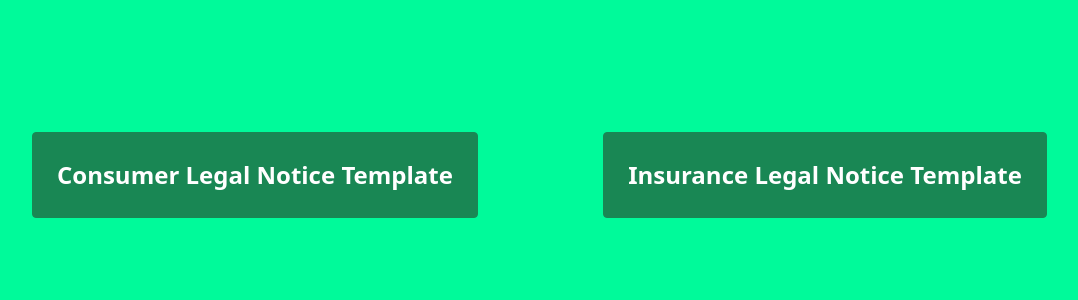
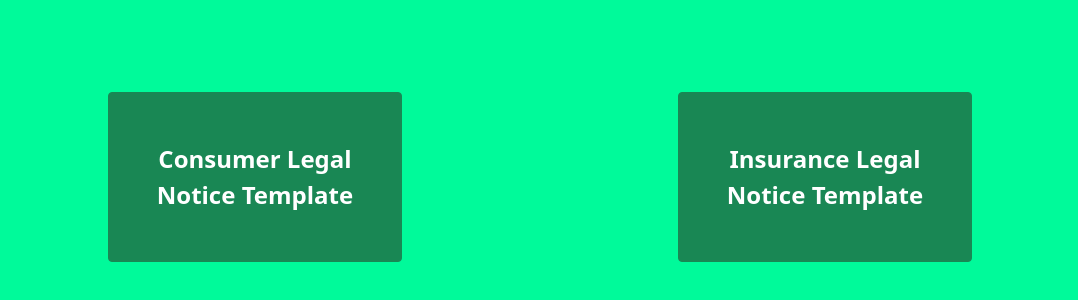
Before and after one commit to Eren00Yeager/Document_Templatizer, a Next.js app: page / in a window 1280 px wide. Shown: the part 148-448 px from the top of the page, without its empty margins (100-1178 px from the left). Built offline with nearby package versions, Linux system fonts and the light colour scheme.

Commit message:
deploy12

```diff
--- a/pages/index.js
+++ b/pages/index.js
@@ -15,17 +15,17 @@ export default function Home() {
 
       <Container style={{'height':'100vh','textAlign':'center','paddingTop':'30vh'}}>
         <Row>
-          <Col style={{'padding':'5vh'}}>
+          <Col style={{'marginBottom':'5vh'}}>
             <Link href='/legalNoticeTemplate'>
-              <Button variant="success" style={{'fontWeight':'bolder','fontSize':'24px','padding':'3vh'}}>
-                  Consumer Legal Notice Template
+              <Button variant="success" style={{'fontWeight':'bolder','fontSize':'24px','padding':'6vh'}}>
+                  Consumer Legal<br/>Notice Template
               </Button>
             </Link>
           </Col>
-          <Col style={{'padding':'5vh'}}>
+          <Col>
             <Link href='/legalNoticeTemplate'>
-              <Button variant="success" style={{'fontWeight':'bolder','fontSize':'24px','padding':'3vh'}}>
-                  Insurance Legal Notice Template
+              <Button variant="success" style={{'fontWeight':'bolder','fontSize':'24px','padding':'6vh'}}>
+                  Insurance Legal<br/>Notice Template
               </Button>
             </Link>
           </Col>
```
